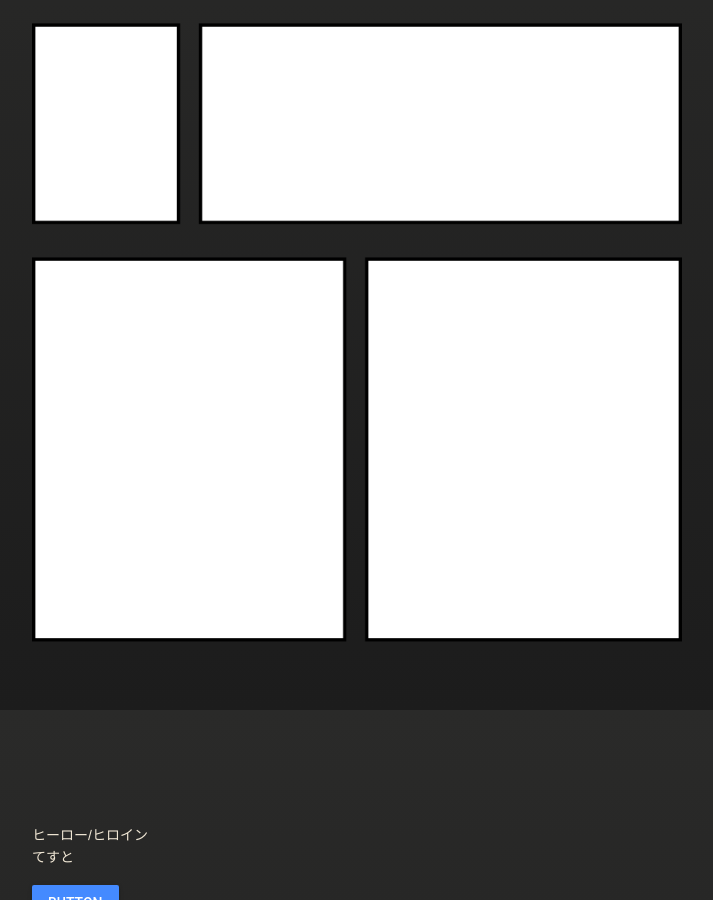
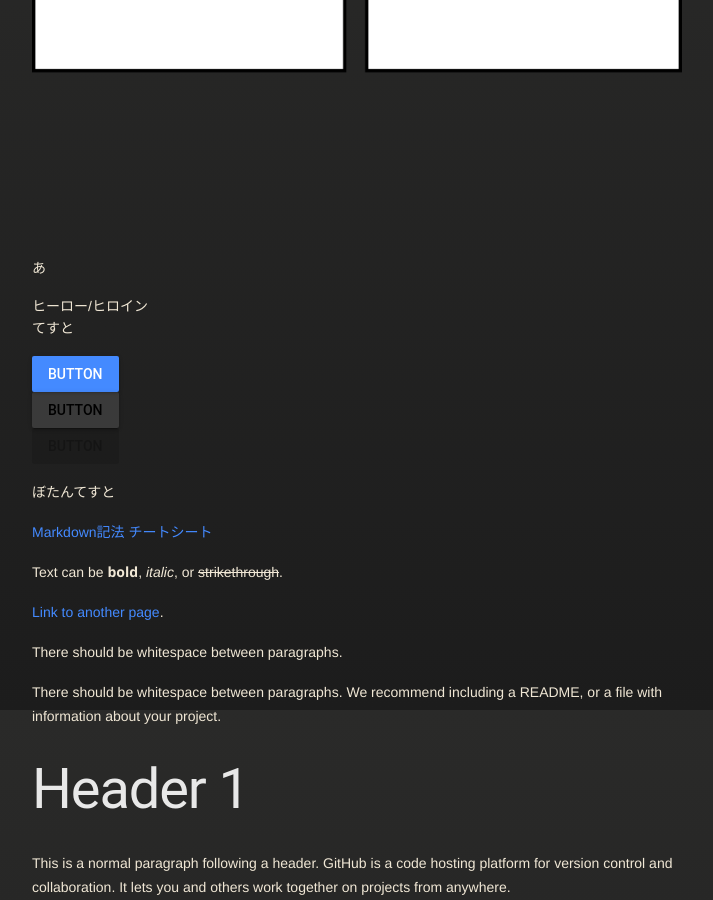
Before and after one commit to gyaaaaaaaaaaaa/readmetest.github.io, a Jekyll site: the page built from index.md, in a window 1280 px wide and 900 px high, scrolled down 4690 px. Shown: the whole window, without its empty margins (283-996 px from the left). Built offline with Jekyll 4.4.1, drawn with Linux system fonts in a browser that asks for light colours; our own code applies the rules of GitHub Pages for plain Markdown files.

Commit message:
Update index.md

```diff
--- a/index.md
+++ b/index.md
@@ -17,7 +17,9 @@
 ![alt](./200124_コミックB5_600dpiい.png)
 ![alt](./200124_コミックB5_600dpiいのコピー.png)
 ![alt](./200124_コミックB5_600dpiいのコピー2.png)
-![alt](./200124_コミックB5_600dpiい.png)
+![alt](./200124_コミックB5_600dpiいのコピー3.png)
+
+あ
 
 <script>
   window.onload = function onLoad(){
```
